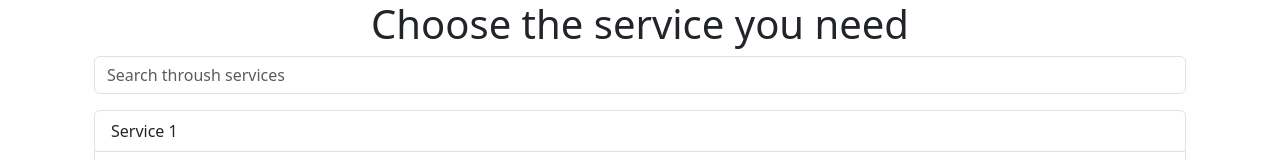
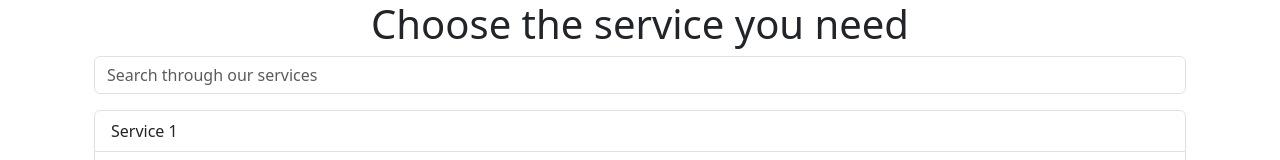
Before and after one commit to mariapia00/SE2-Office-Queue-Group08, a React (Vite) app in the folder frontend/: page /get-ticket in a window 1280 px wide. Shown: the top 160 px of the page. Built offline with nearby package versions, Linux system fonts and the light colour scheme.

Commit message:
Fix: minor fix

```diff
--- a/frontend/src/components/GetTicketComponent.tsx
+++ b/frontend/src/components/GetTicketComponent.tsx
@@ -51,7 +51,7 @@ export default function GetTicketComponent(props: { services: string[] }) {
           <Col>
             <Form.Control
               type="text"
-              placeholder="Search throush services"
+              placeholder="Search through our services"
               value={searchQuery}
               onChange={(e) => setSearchQuery(e.target.value)}
             />
```
